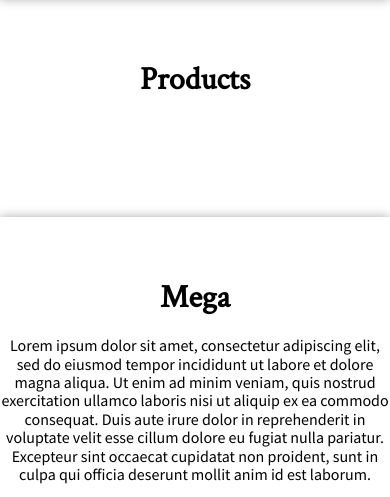
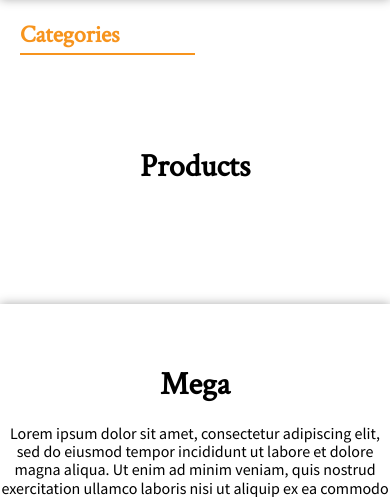
Before and after one commit to emadElnagar/django-ecommerce-app, a Django app: page /shop/products in a window 390 px wide. Shown: the part 70-567 px from the top of the page. Run offline with Django 4.2, Linux system fonts and the light colour scheme; data that the repository does not hold is empty.

Commit message:
filter products by category

```diff
--- a/project/static/css/style.css
+++ b/project/static/css/style.css
@@ -511,6 +511,50 @@ label[for]:hover {
 
 
 /*========== START PRODUCT LIST ==========*/
+.product-list-container {
+  display: flex;
+}
+.product-list-side {
+  width: 20%;
+  padding: 0 20px;
+  display: flex;
+  flex-wrap: wrap;
+  justify-content: center;
+  flex-direction: column;
+  color: var(--main-font-color);
+}
+.product-list-side div {
+  width: 100;
+  margin-bottom: 20px
+}
+.product-list-side h2 {
+  color: var(--main-color);
+  position: relative;
+}
+.product-list-side h2::after {
+  content: '';
+  position: absolute;
+  left: 0;
+  bottom: -8px;
+  background: var(--main-color);
+  height: 2px;
+  width: 50%;
+}
+.product-list-side li {
+  margin-bottom: 10px;
+}
+.product-list-side li a {
+  color: var(--main-font-color);
+  transition: .3s all ease;
+  cursor: pointer;
+  text-transform: capitalize;
+}
+.product-list-side li a:hover {
+  color: var(--main-color)
+}
+.product-list-main {
+  width: 80%
+}
 .products {
   display: grid;
   grid-template-columns: repeat(3, 1fr);
@@ -977,6 +1021,15 @@ footer i {
   .home .categories .category {
     width: calc(100% / 2);
   }
+  .product-list-container {
+    flex-wrap: wrap;
+  }
+  .product-list-side {
+    width: 100%;
+  }
+  .product-list-main {
+    width: 100%
+  }
 }
 /*========== SMALL SCREEN ==========*/
 @media (max-width:767px) {
--- a/shop/views.py
+++ b/shop/views.py
@@ -50,6 +50,10 @@ class ProductList(ListView):
     model = Product
     ordering = '-last_update'
     paginate_by = 9
+    def get_context_data(self, **kwargs):
+        context = super(ProductList, self).get_context_data(**kwargs)
+        context['categories'] = Category.objects.all()
+        return context
 
 
 def Search(request):
--- a/templates/shop/product_list.html
+++ b/templates/shop/product_list.html
@@ -1,5 +1,15 @@
 {% extends 'base.html' %}
 {% block body %}
+  <div class="product-list-container">
+    <div class="product-list-side">
+        <div class="category">
+            <h2>categories</h2>
+            {% for category in categories %}
+                <li><a href="{% url 'shop:category_detail' category.slug %}">{{category}}</a></li>
+            {% endfor %}
+        </div>
+    </div>
+    <div class="product-list-main">
       <section>
           <div class="container">
               <h1 class="text-center main-heading">products</h1>
@@ -65,4 +75,6 @@
 
           </div>
       </section>
+    </div>
+  </div>
 {% endblock body %}
```
Lines whose indentation alone changed are shown as unchanged.
